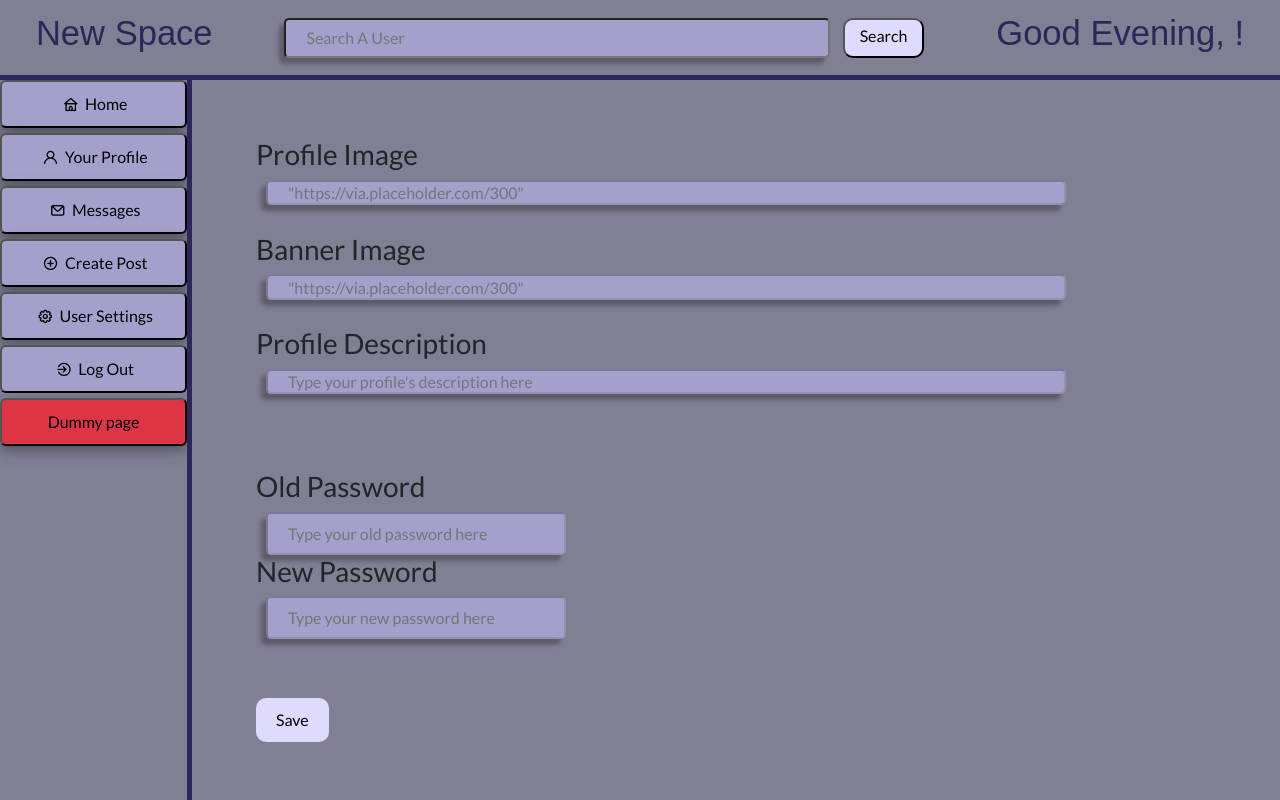
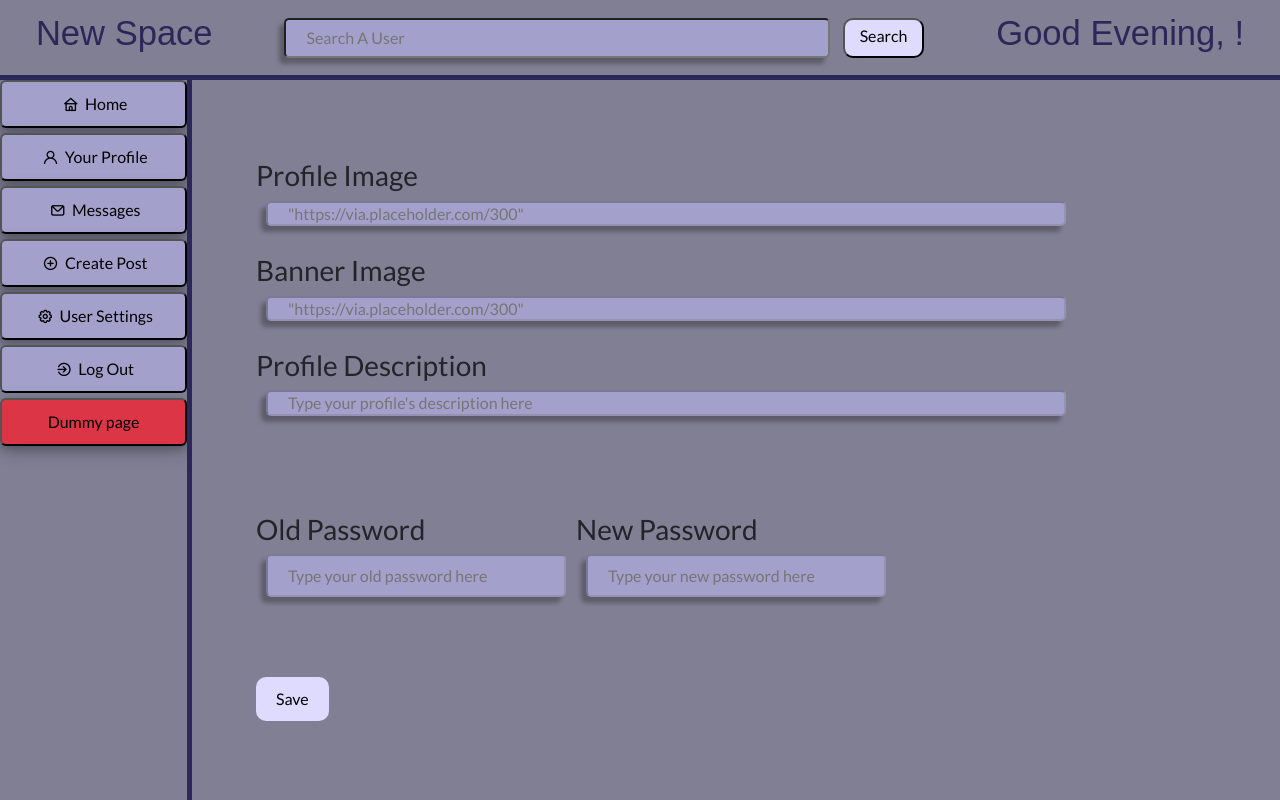
Before and after one commit to FutureWave-Technologies-LLC/DummyWebsiteReact2, a React (Create React App) app: page /settings in a window 1280 px wide. Built offline with nearby package versions, Linux system fonts and the light colour scheme; no server answers; sample sign-in values are in the browser's storage; a web font is replaced by a local one.

Commit message:
Update SettingsPage.css

```diff
--- a/src/pages/SettingsPage/SettingsPage.css
+++ b/src/pages/SettingsPage/SettingsPage.css
@@ -18,13 +18,6 @@
     overflow-y: auto;
 }
 
-.settings-input {
-    height: 30%;
-    width: 800px;
-
-    margin-left: 10px;
-}
-
 .settings-container {
     display: flex;
     justify-content: flex-start;
@@ -34,7 +27,24 @@
     gap: 10px;
 }
 
+.row-container {
+    display: flex;
+    justify-content: flex-start;
+    align-items: flex-start;
+    flex-direction: row;
+
+    gap: 10px;
+}
+
 .submit-btn {
     border: 0px;
     border-radius: 10px;
 }
+
+.submit-notif-container {
+    display: flex;
+    justify-content: flex-start;
+    align-items: center;
+
+    gap: 15px;
+}
```
